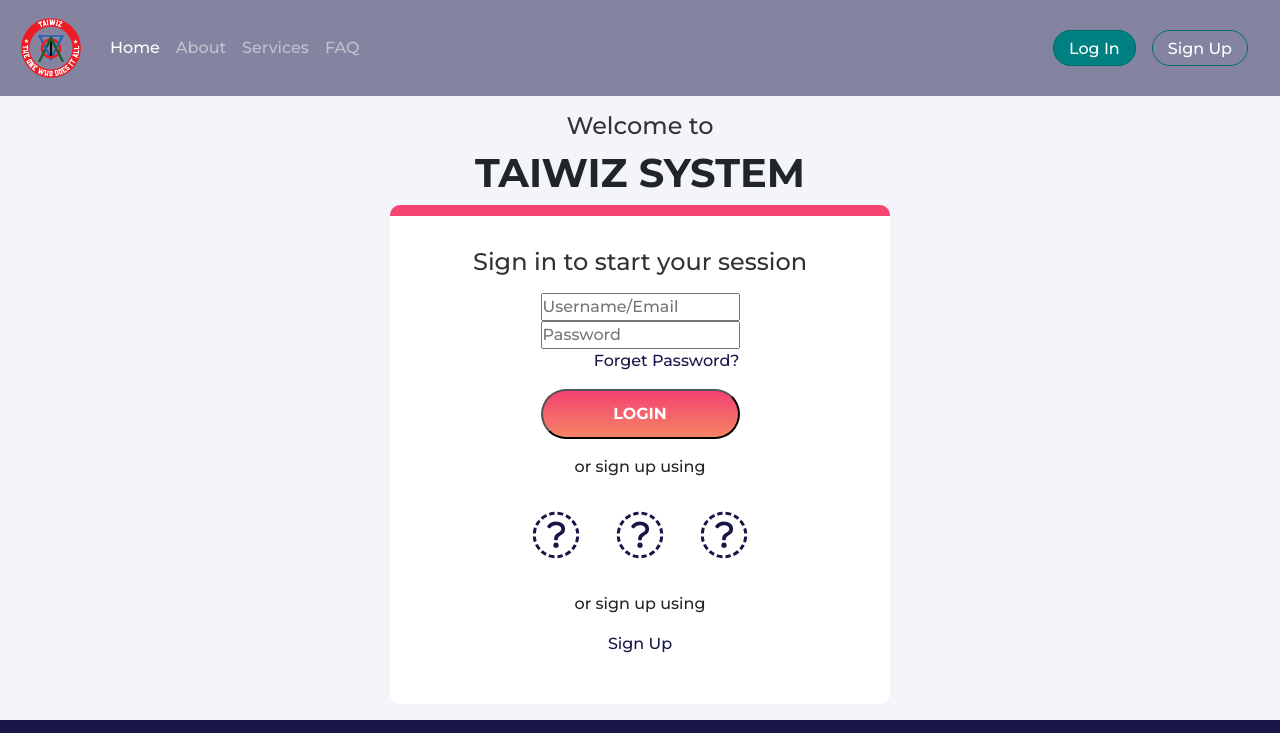
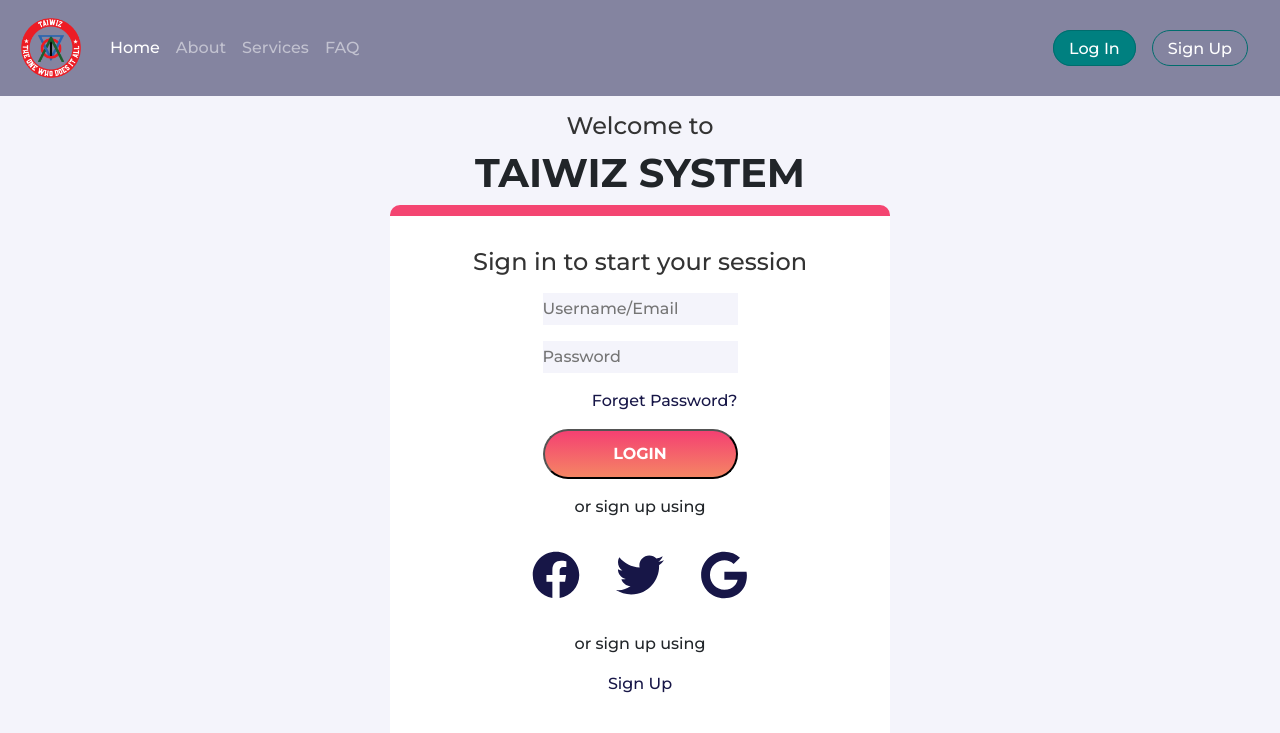
Before and after one commit to dhahmedhassan/front-tech, a website: page login.html in a window 1280 px wide. Shown: the top 733 px of the page. Drawn offline with nearby package versions, Linux system fonts and the light colour scheme.

Commit message:
fix fontawesome icons

```diff
--- a/login.html
+++ b/login.html
@@ -14,13 +14,6 @@
         integrity="sha384-DfXdz2htPH0lsSSs5nCTpuj/zy4C+OGpamoFVy38MVBnE+IbbVYUew+OrCXaRkfj" crossorigin="anonymous">
     </script>
     <link rel="stylesheet" href="css/main.css">
-
-    <!-- FontAwesome  -->
-    <script src="https://cdnjs.cloudflare.com/ajax/libs/font-awesome/5.14.0/js/fontawesome.min.js"
-        integrity="sha512-i3N2a3sMtKOQHXCJF3qEpce5twcGN9mRsWQe6PUTf9WS/eG5XkivI97uxit7B2nRGz5XuoszBaqndSqxdeVfag=="
-        crossorigin="anonymous"></script>
-    <link rel="stylesheet" href="css/all.css">
-
 
 </head>
 
@@ -91,13 +84,13 @@
 
                     <div class="login__social-icons">
                         <a href="#">
-                            <i class="fa fa-facebook fa-3x"></i>
+                            <i class="fab fa-facebook fa-3x"></i>
                         </a>
                         <a href="#">
-                            <i class="fa fa-twitter fa-3x"></i>
+                            <i class="fab fa-twitter fa-3x"></i>
                         </a>
                         <a href="#">
-                            <i class="fa fa-google fa-3x"></i>
+                            <i class="fab fa-google fa-3x"></i>
                         </a>
                     </div>
 
--- a/package.json
+++ b/package.json
@@ -9,6 +9,7 @@
   "author": "",
   "license": "ISC",
   "dependencies": {
+    "@fortawesome/fontawesome-free": "^5.14.0",
     "include-media": "^1.4.9",
     "normalize.css": "^8.0.1"
   }
--- a/sass/main.scss
+++ b/sass/main.scss
@@ -2,6 +2,7 @@
 @import url("https://fonts.googleapis.com/css2?family=Montserrat:wght@500;700&display=swap");
 @import url('https://fonts.googleapis.com/css2?family=Raleway:wght@400;700&display=swap');
 @import "../node_modules/include-media/dist/include-media";
+@import "../node_modules/@fortawesome/fontawesome-free/css/all.css";
 @import "vars";
 @import "mixins";
 @import "reboot";
--- a/sass/pages/_login.scss
+++ b/sass/pages/_login.scss
@@ -39,10 +39,11 @@
     margin-top: 1em;
 }
 
-.login__inputs {
-    height: 55px;
-    background: transparent;
-    padding: 0 7px 0 43px;
+.login__input {
+    background: $input-field;
+    line-height: 2em;
+    border: none;
+    margin-bottom: 1em;
     input[type="text"], input[type="password"] {
         display: block;
         background:$bg-sec;
```
Also changed, not shown: css/main.css, 1 other file.
